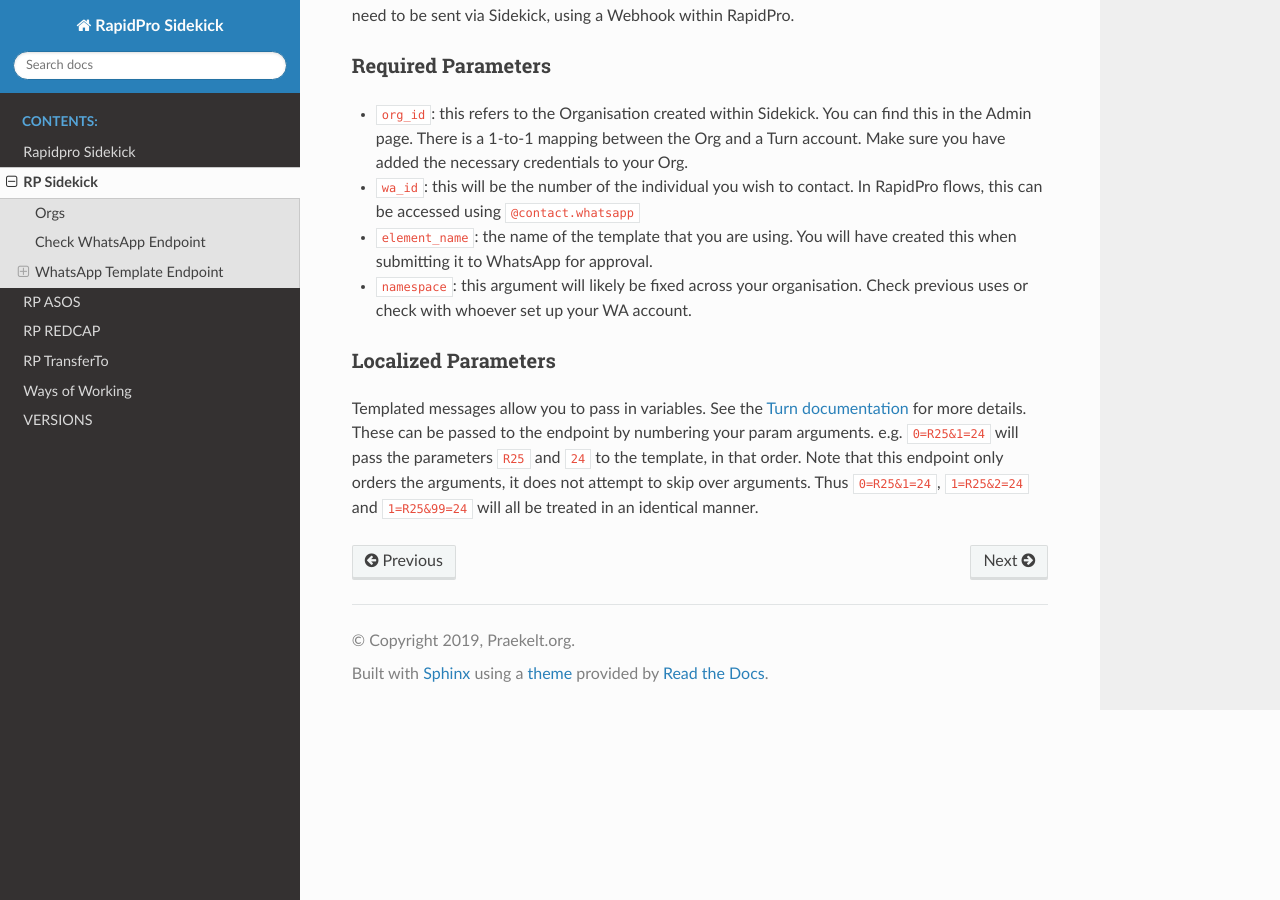
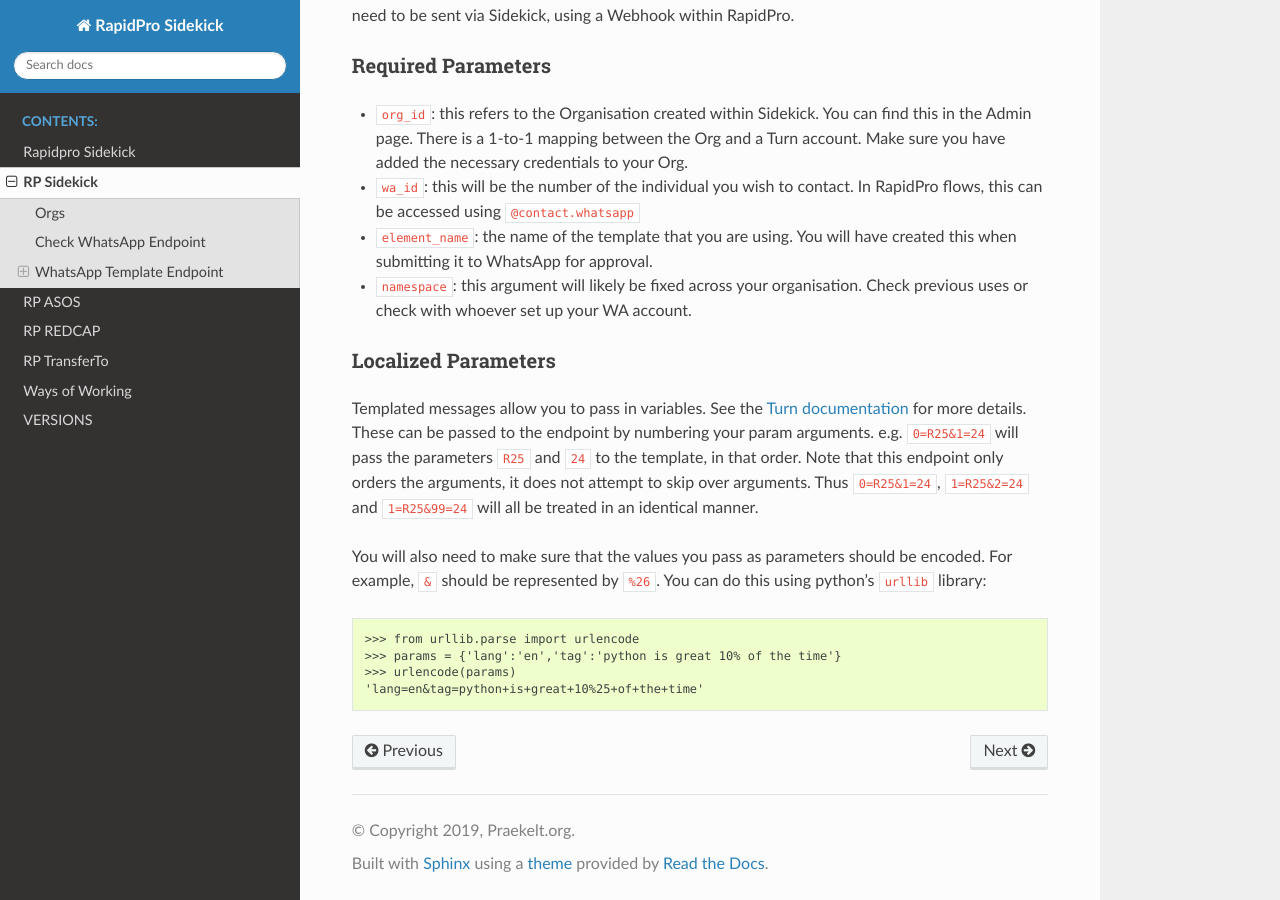
Before and after one commit to praekeltfoundation/rp-sidekick, a Sphinx documentation site: the page built from docs/apps/sidekick.md, in a window 1280 px wide and 900 px high, scrolled down 908 px. Built offline with Sphinx 7.4.7 and the Read the Docs theme 2.0.0, drawn with Linux system fonts in a browser that asks for light colours.

Commit message:
add docs about query string encoding

````diff
--- a/docs/apps/sidekick.md
+++ b/docs/apps/sidekick.md
@@ -27,3 +27,12 @@ RapidPro does not yet provide first-class support for [WhatsApp templates](https
 ### Localized Parameters
 Templated messages allow you to pass in variables. See the [Turn documentation](https://whatsapp.praekelt.org/docs/index.html#localizable-parameters-for-templated-messages) for more details. These can be passed to the endpoint by numbering your param arguments. e.g. `0=R25&1=24` will pass the parameters `R25` and `24` to the template, in that order.
 Note that this endpoint only orders the arguments, it does not attempt to skip over arguments. Thus `0=R25&1=24`, `1=R25&2=24` and `1=R25&99=24` will all be treated in an identical manner.
+
+You will also need to make sure that the values you pass as parameters should be encoded. For example, `&` should be represented by `%26`. You can do this using python's `urllib` library:
+
+```{python}
+>>> from urllib.parse import urlencode
+>>> params = {'lang':'en','tag':'python is great 10% of the time'}
+>>> urlencode(params)
+'lang=en&tag=python+is+great+10%25+of+the+time'
+```
````
